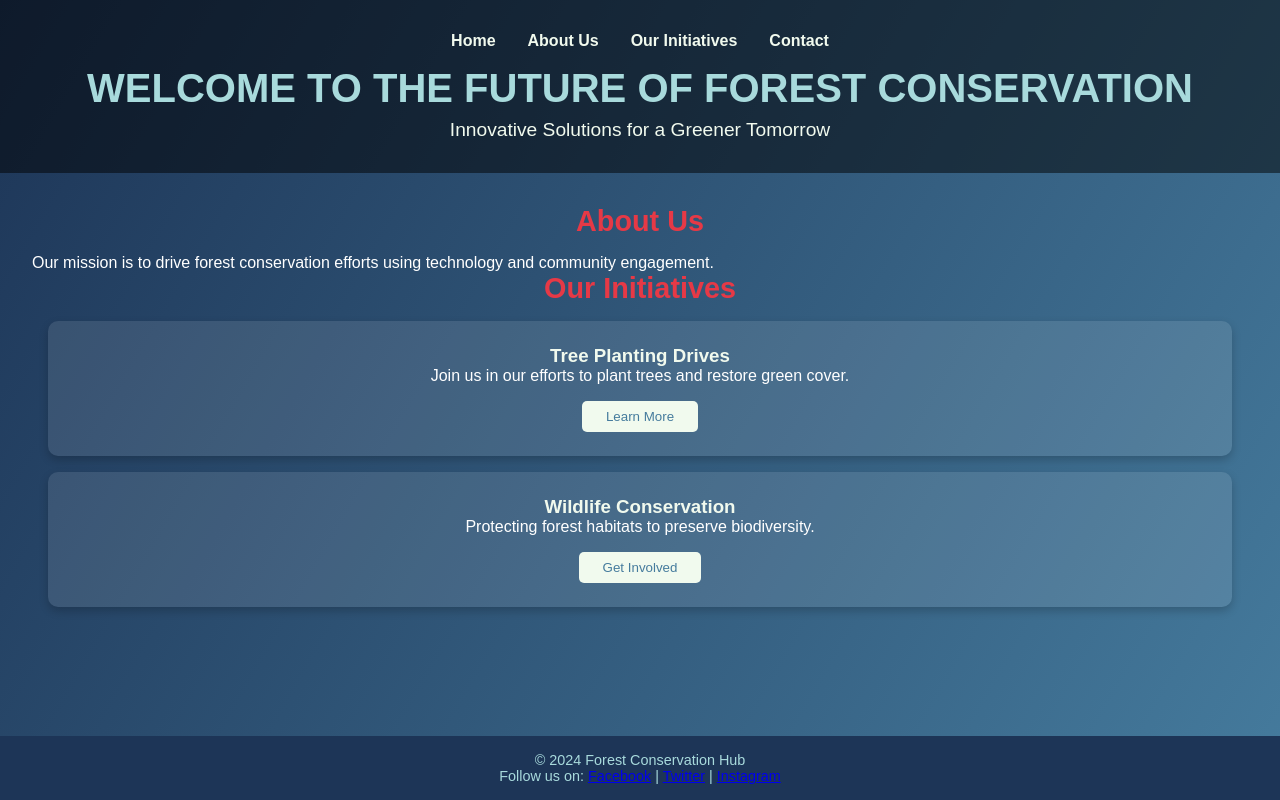
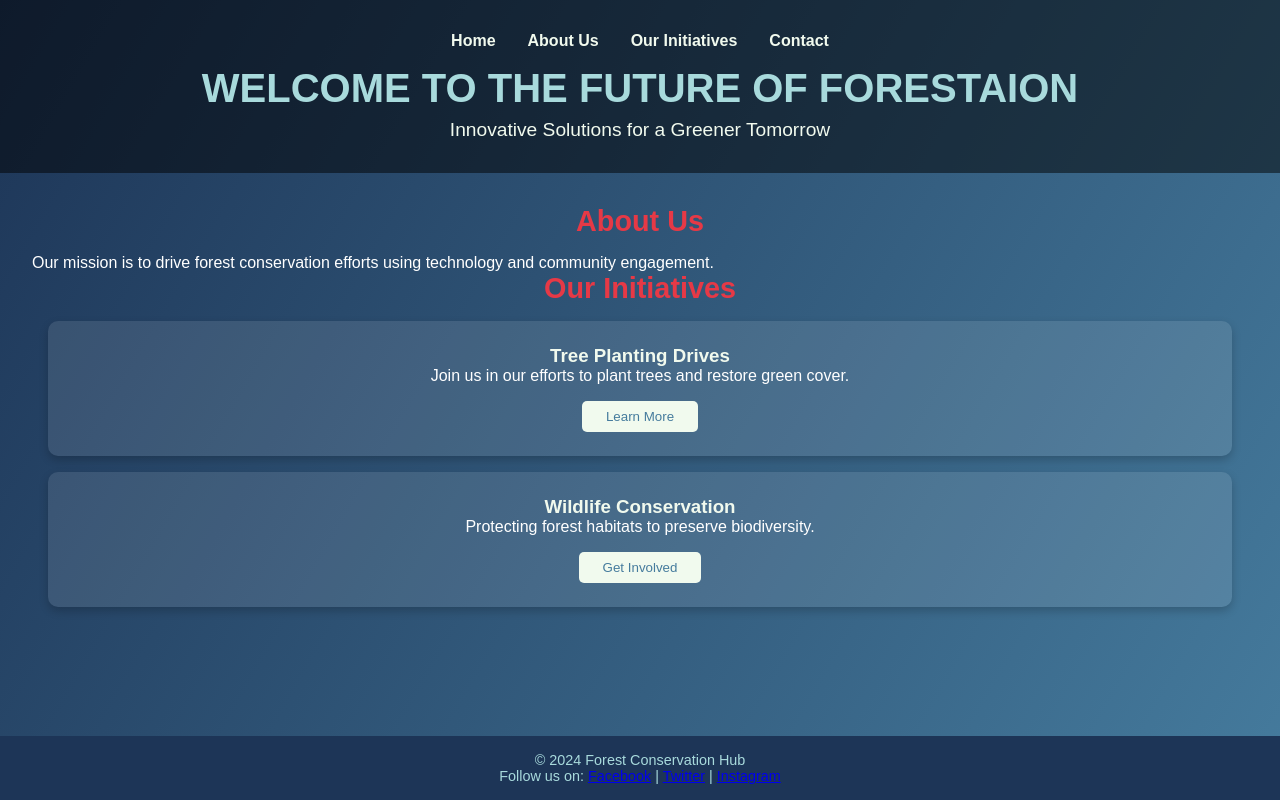
Before and after one commit to Timothyke/Nature-Hub, a plain HTML site: page index.html in a window 1280 px wide. Drawn offline with Linux system fonts and the light colour scheme.

Commit message:
Update index.html

```diff
--- a/index.html
+++ b/index.html
@@ -16,7 +16,7 @@
                 <li><a href="#contact">Contact</a></li>
             </ul>
         </nav>
-        <h1>Welcome to the Future of Forest Conservation</h1>
+        <h1>Welcome to the Future of Forestaion</h1>
         <p class="tagline">Innovative Solutions for a Greener Tomorrow</p>
     </header>
     <main>
```
